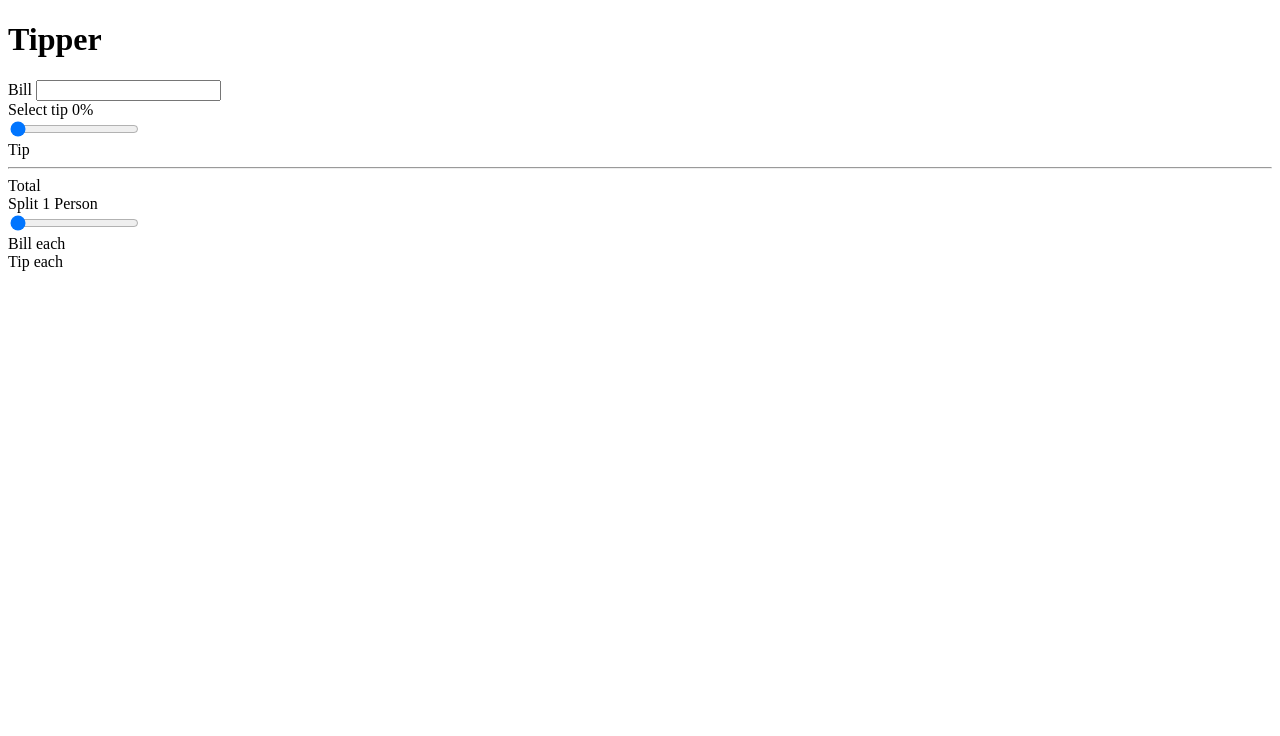
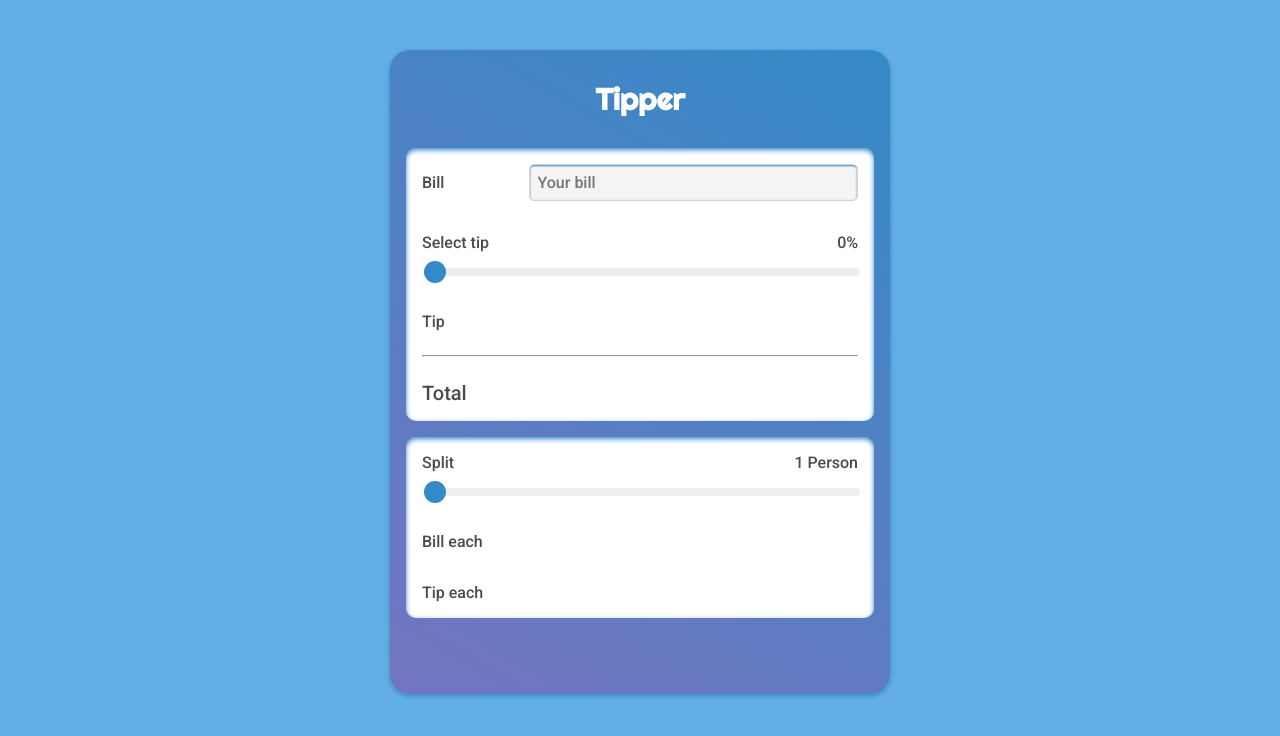
Before and after one commit to neiloysdir/tipper, a plain HTML site: page index.html in a window 1280 px wide. Drawn offline with Linux system fonts and the light colour scheme.

Commit message:
css init

```diff
--- a/css/style.css
+++ b/css/style.css
@@ -0,0 +1,113 @@
+*, *::before, *::after {
+    box-sizing: border-box;
+}
+
+html {
+    width: 100vw;
+    height: 100vh;
+    background:#63aee4;
+    font-size: 10px;
+    color: rgb(75, 75, 75);
+    font-family: "Roboto", sans-serif;
+    font-weight: 300;
+}
+
+main {
+    max-width: 50rem;
+    margin: 5rem auto;
+    background: linear-gradient(30deg, #7474bf, #348ac7);
+    padding: 3rem 1.6rem 6rem 1.6rem;
+    border-radius: 2rem;
+    box-shadow: 0 2px 5px #348ac7;
+}
+
+h1 {
+    font-family: 'Righteous', cursive;
+    text-align: center;
+    color: #fff;
+    font-size: 3rem;
+    margin: 0;
+    padding-bottom: 3rem;
+}
+
+section {
+    background: #fff;
+    font-size: 1.6rem;
+    margin-bottom: 1.6rem;
+    padding: 0 1.6rem;
+    border-radius: 1rem;
+    box-shadow:  inset 0 2px 5px #348ac7;
+}
+
+section > div {
+    padding: 1.6rem 0;
+}
+
+.bills {
+    display: flex;
+}
+
+.bills label {
+    flex: 1;
+    align-self: center;
+}
+
+.bills input {
+    flex: 3;
+}
+
+input[type="number"] {
+    font-family: inherit;
+    background: #f4f4f5;
+    font-size: 1.6rem;
+    border: 1px solid lightgray;
+    border-radius: 0.5rem;
+    padding: 0.8rem 0 0.8rem 0.8rem;
+    box-shadow: inset 0 1px 2px #348ac7;;
+}
+
+.percentageSlider,
+.tipAmount,
+.totalAmount,
+.personRange,
+.billForPersons,
+.tipForEach {
+    display: flex;
+    justify-content: space-between;
+}
+
+.total {
+    font-size: 2rem;
+    font-weight: bolder;
+}
+
+.range {
+    -webkit-appearance: none;
+    width: 100%;
+    height: 8px;
+    background: #eee;
+    margin-top: 1.6rem;
+    border-radius: 0.4rem;
+    outline-color: #348ac7;
+}
+
+.range::-webkit-slider-thumb {
+    -webkit-appearance: none;
+    width: 2.2rem;
+    height: 2.2rem;
+    border-radius: 50%;
+    background: #348ac7;
+    cursor: pointer;
+}
+
+.range::-moz-range-thumb {
+    width: 2.2rem;
+    height: 2.2rem;
+    border-radius: 50%;
+    background: #348ac7;
+    cursor: pointer;
+}
+
+.range::-moz-focus-outer {
+    border: 0;
+}
--- a/index.html
+++ b/index.html
@@ -6,6 +6,8 @@
     <meta name="viewport" content="width=device-width, initial-scale=1.0">
     <link rel="stylesheet" href="css/style.css">
     <link rel="shortcut icon" href="img/favicon.png" type="image">
+    <link href="https://fonts.googleapis.com/css2?family=Roboto:ital,wght@0,500;0,700;1,300&display=swap" rel="stylesheet">
+    <link href="https://fonts.googleapis.com/css2?family=Righteous&display=swap" rel="stylesheet">
     <script src="js/script.js"></script>
     <title>tipper</title>
 </head>
@@ -15,21 +17,21 @@
         <section class="tipCalculation">
             <div class="bills">
                 <label for="yourBill">Bill</label>
-                <input type="number" name="your bill" id="yourBill">
+                <input type="number" placeholder="Your bill" name="your bill" id="yourBill">
             </div>
             <div class="tipPercentage">
                 <div class="percentageSlider">
                     <label for="tipInput">Select tip</label>
                     <span id="tipPercent">0%</span>
                 </div>
-                <input type="range" value="0" name="tip input" id="tipInput">
+                <input type="range" value="0" name="tip input" id="tipInput" class="range">
             </div>
             <div class="tipAmount">
                 <span>Tip</span>
                 <span id="tipValue"></span>
             </div>
             <hr>
-            <div class="totalAmount">
+            <div class="totalAmount total">
                 <span>Total</span>
                 <span id="totalWithTip"></span>
             </div>
@@ -40,7 +42,7 @@
                     <label for="splitInput">Split</label>
                     <span id="splitValue">1 Person</span>
                 </div>
-                <input type="range" min="1" value="1" name="split Input" id="splitInput">
+                <input type="range" min="1" value="1" name="split Input" id="splitInput" class="range">
             </div>
             <div class="billForPersons">
                 <span>Bill each</span>
```
